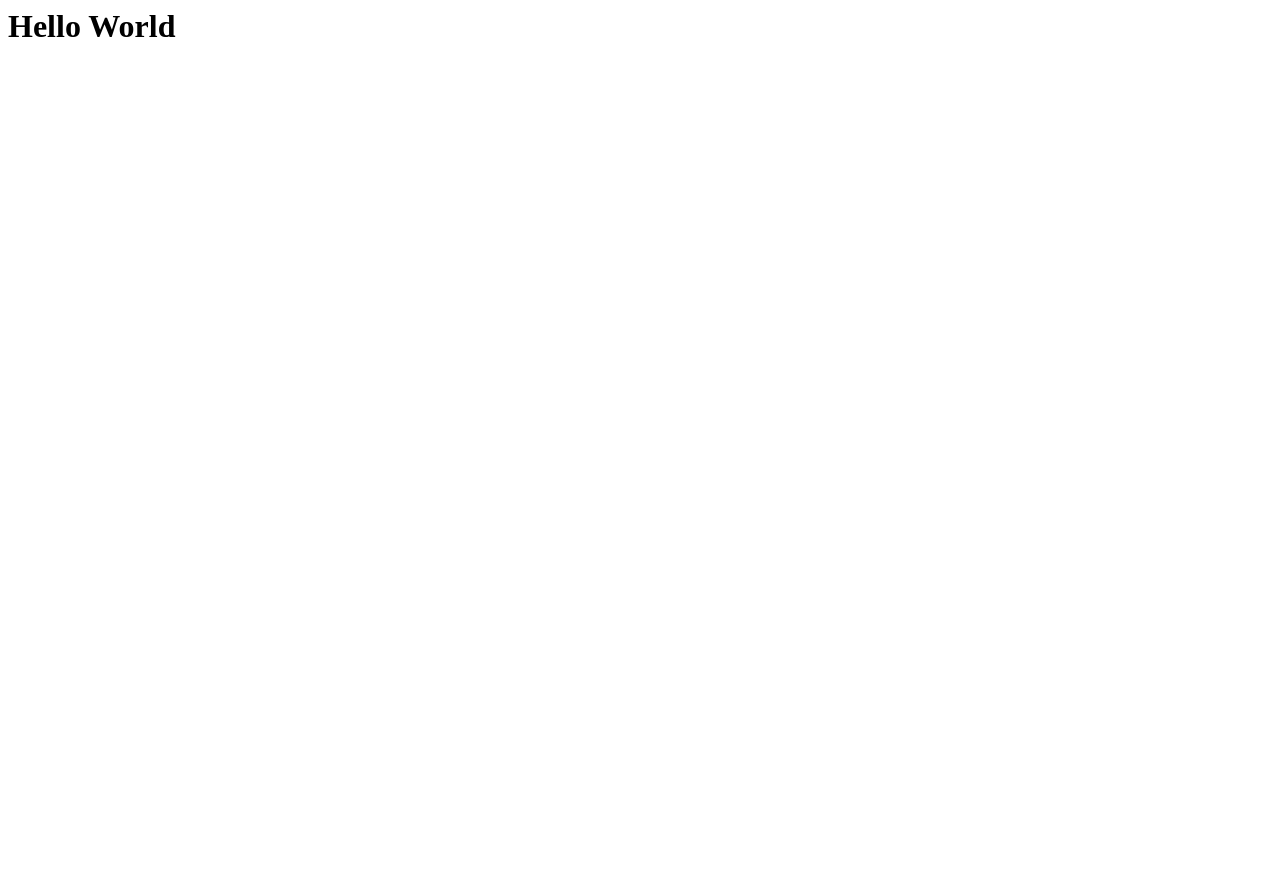
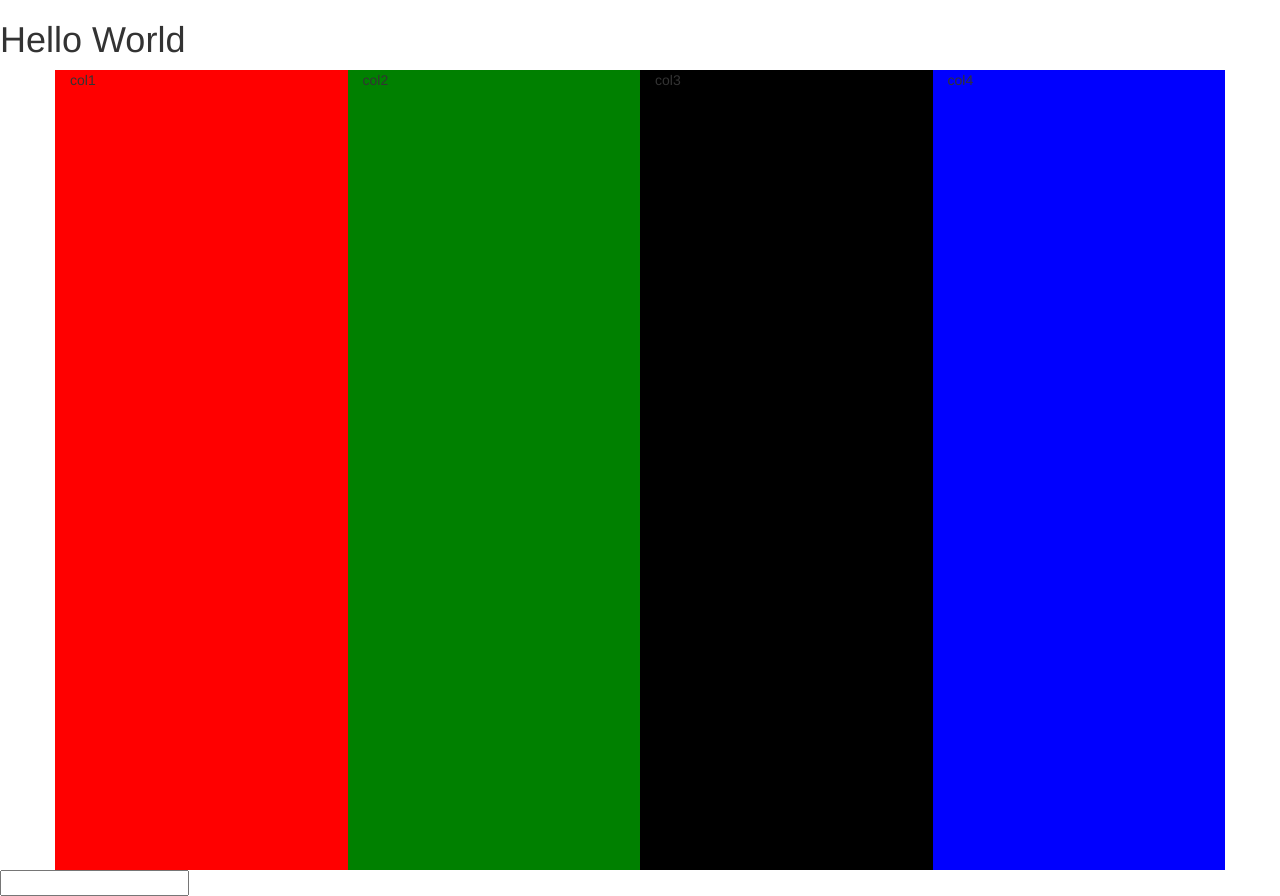
Before and after one commit to thevon1/Tom-s-Journal, a plain HTML site: page index.html in a window 1280 px wide. Before the commit the page ends 800 px from the top, so only its background shows below. Drawn offline with nearby package versions, Linux system fonts and the light colour scheme.

Commit message:
updated index
added in div's for columns
added in background color
added meta tags for viewability
added link tags for bootstrap

```diff
--- a/index.html
+++ b/index.html
@@ -1,13 +1,54 @@
 <!DOCTYPE html5>
-<html lang="en-us">
+
+<html lang="en-us" ng-app="">
+
 <head>
-<title>Hello World</title>
+
+    <meta name="viewport" content="width=device-width, initial-scale=1">
+    <link rel="stylesheet"
+          href="https://maxcdn.bootstrapcdn.com/bootstrap/3.3.7/css/bootstrap.min.css">
+
+
+    <title>Hello World</title>
+
+    <style>
+        .col-md-3 {
+            height:100%;
+        }
+        #col1 {
+            background-color: red;
+        }
+        #col2 {
+            background-color: green;
+        }
+        #col3 {
+            background-color: black;
+        }
+        #col4 {
+            background-color: blue;
+        }
+    </style>
 </head>
+
 
 <body>
 
-<h1>Hello World</h1>
+    <h1>Hello World</h1>
 
+    <div class="container">
+    <div class="row">
+        <div id="col1" class="col-md-3">col1</div>
+        <div id="col2" class="col-md-3">col2</div>
+        <div id="col3" class="col-md-3">col3</div>
+        <div id="col4" class="col-md-3">col4</div>
+    </div>
+    </div>
+
+    <input ng-model="textInput">
+    <span>{{textInput}}</span>
+    <script
+        src="https://ajax.googleapis.com/ajax/libs/angularjs/1.5.6/angular.min.js">
+    </script>
 
 </body>
 </html>
```
